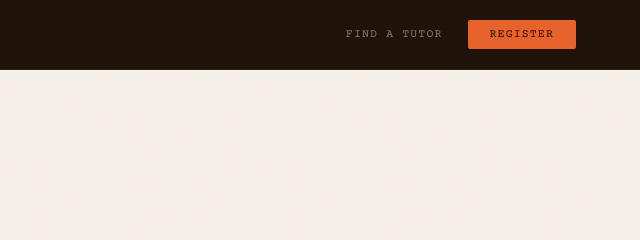
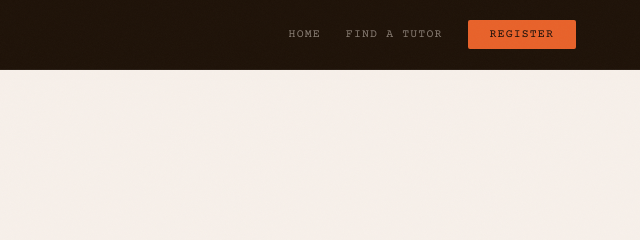
Before and after one commit to koustubhbhattacharjee/seek2lrnLanding, a plain HTML site: page index.html in a window 1280 px wide. Shown: the top 240 px of the page, 640-1280 px from the left. Drawn offline with nearby package versions, Linux system fonts and the light colour scheme; a web font is replaced by a local one.

Commit message:
Add home button to nav bar
Co-Authored-By: Claude Sonnet 4.6 <noreply@anthropic.com>

```diff
--- a/index.html
+++ b/index.html
@@ -1031,6 +1031,7 @@
             <span></span><span></span><span></span>
         </button>
         <nav class="nav-links" id="nav-links">
+            <a onclick="showPage('home');closeMenu()">home</a>
             <a onclick="showPage('tutors');closeMenu()">find a tutor</a>
             <a onclick="showPage('register');closeMenu()" class="cta">register</a>
         </nav>
```
